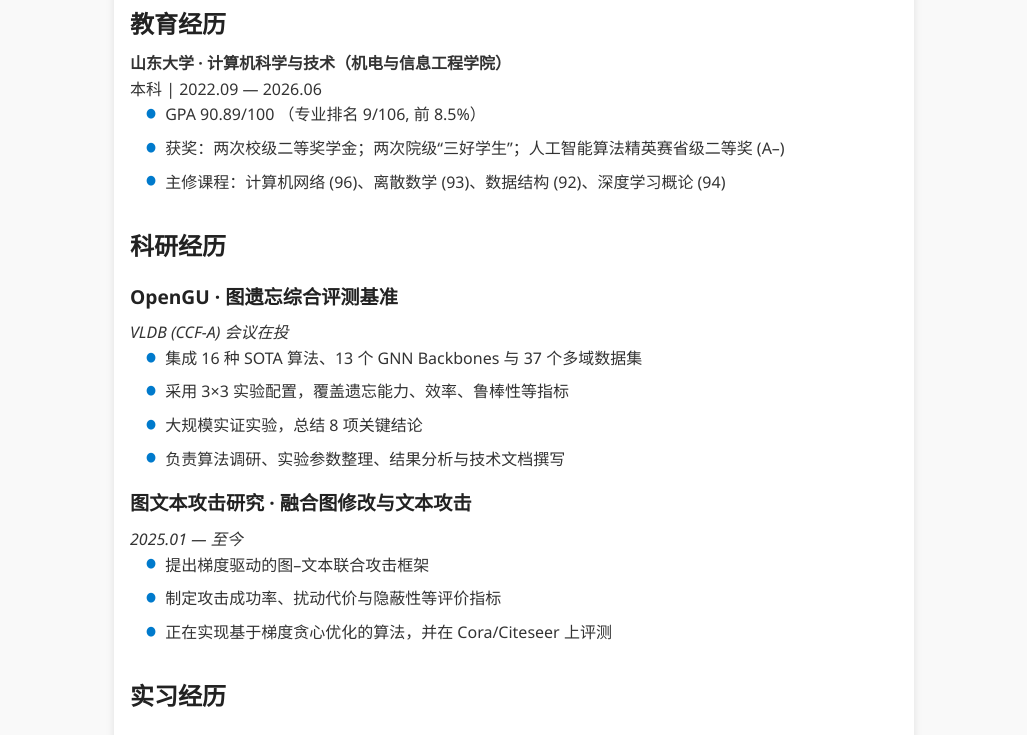
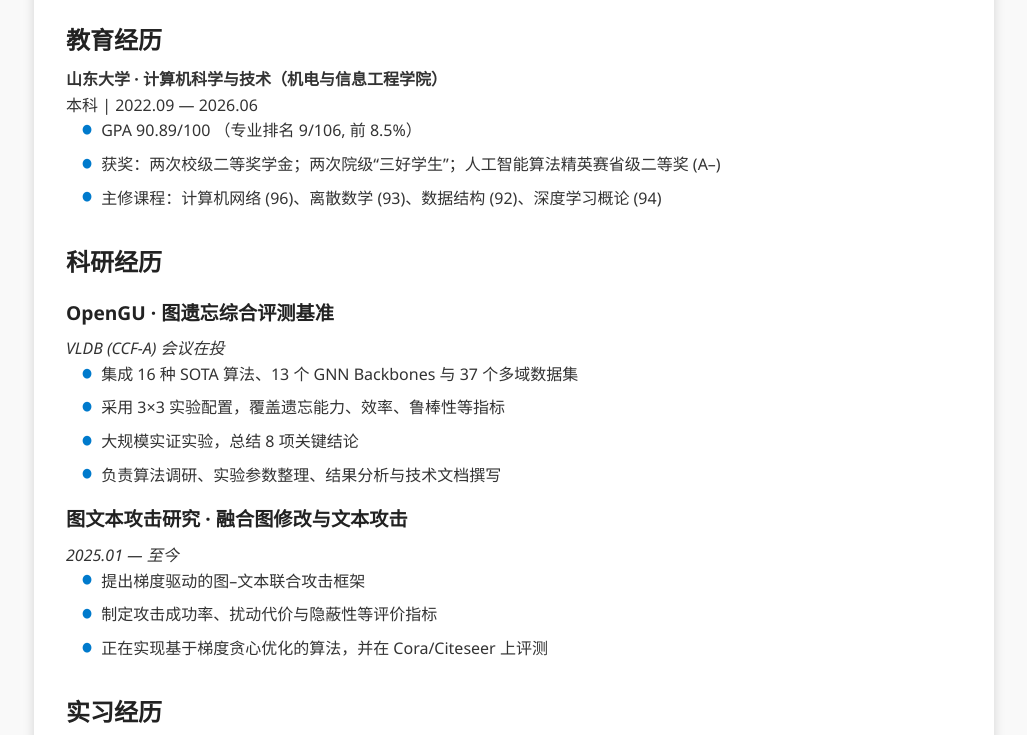
Before and after one commit to FrankCoding00/FrankCoding00.github.io, a plain HTML site: page index.html in a window 1280 px wide. Shown: the part 136-871 px from the top of the page, without its empty margins (126-1153 px from the left). Drawn offline with Linux system fonts and the light colour scheme.

Commit message:
Update index.html

```diff
--- a/index.html
+++ b/index.html
@@ -13,14 +13,14 @@
       color: #333;
       background: #f9f9f9;
     }
-    .container {
-      max-width: 800px;
-      margin: 2rem auto;
-      padding: 0 1rem;
-      background: #fff;
-      border-radius: 8px;
-      box-shadow: 0 2px 8px rgba(0,0,0,0.1);
-    }
+  .container {
+    max-width: 960px;
+    margin: 3rem auto;
+    padding: 0 2rem;
+    background: #fff;
+    border-radius: 8px;
+    box-shadow: 0 2px 12px rgba(0,0,0,0.15);
+  }
     h1, h2, h3 {
       color: #222;
       margin-bottom: .5rem;
```
